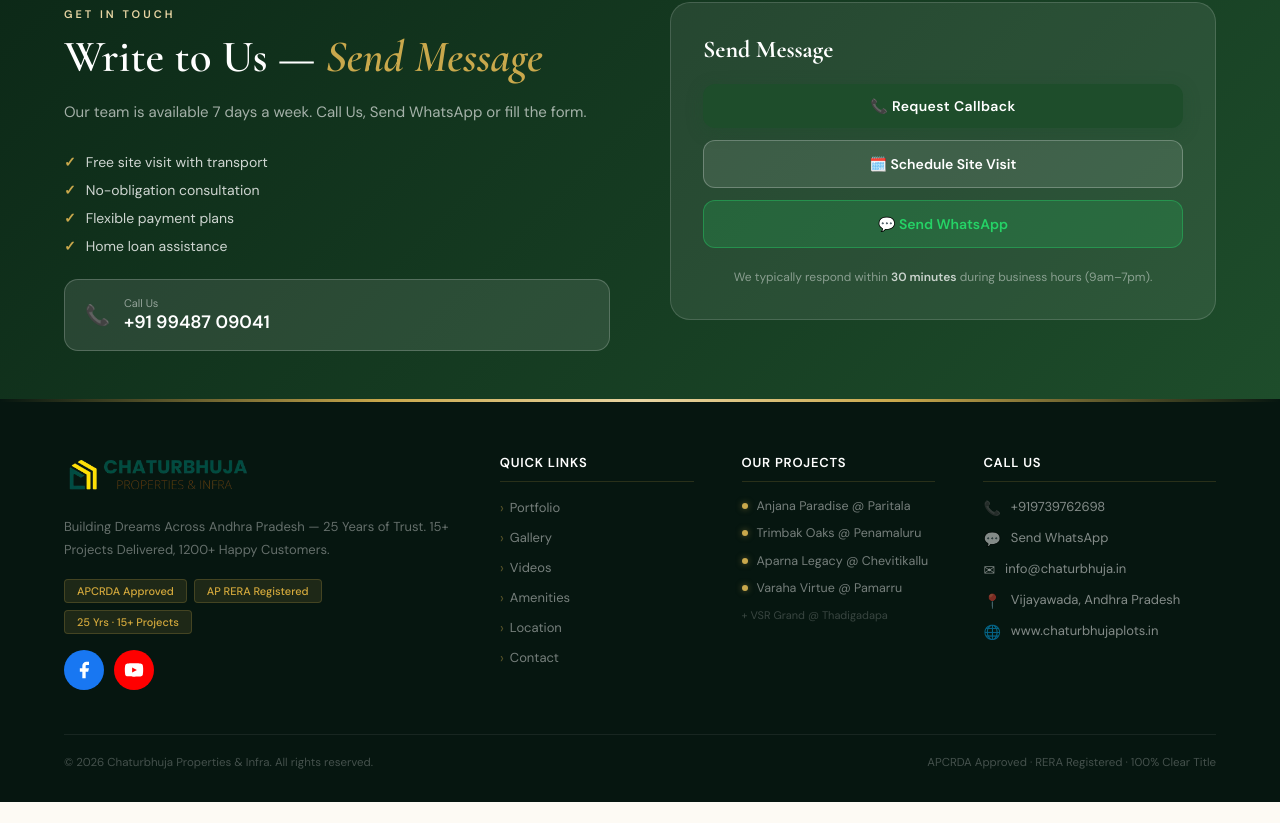
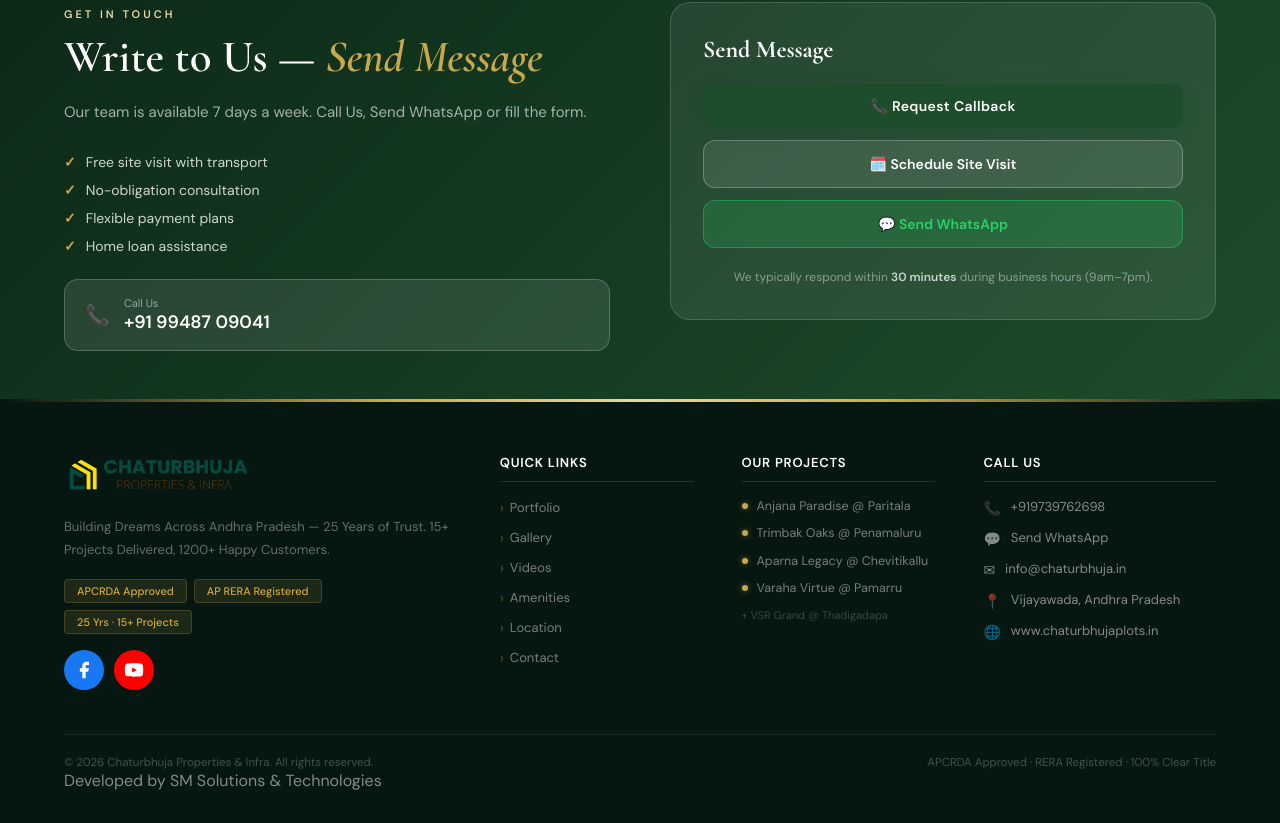
Before and after one commit to sushmano-digivista/Chaturbhujaplots-SalesTool-FE-Customer, a React (Vite) app: page / in a window 1280 px wide. Shown: the part 6083-6906 px from the top of the page. Before the commit the page ends 6885 px from the top, so only its background shows below. Built offline with nearby package versions, Linux system fonts and the light colour scheme; no server answers.

Commit message:
feat: add Developed by SM Solutions & Technologies to footer

```diff
--- a/src/components/layout/Footer.jsx
+++ b/src/components/layout/Footer.jsx
@@ -174,6 +174,9 @@
           <span>© {new Date().getFullYear()} Chaturbhuja Properties &amp; Infra. {t('footer.rights')}</span>
           <span>APCRDA Approved · RERA Registered · 100% {t('common.clearTitle')}</span>
         </div>
+        <div className={styles.devCredit}>
+          Developed by <a href="https://www.smsolutionstech.com" target="_blank" rel="noreferrer">SM Solutions &amp; Technologies</a>
+        </div>
       </div>
     </footer>
   )
```
